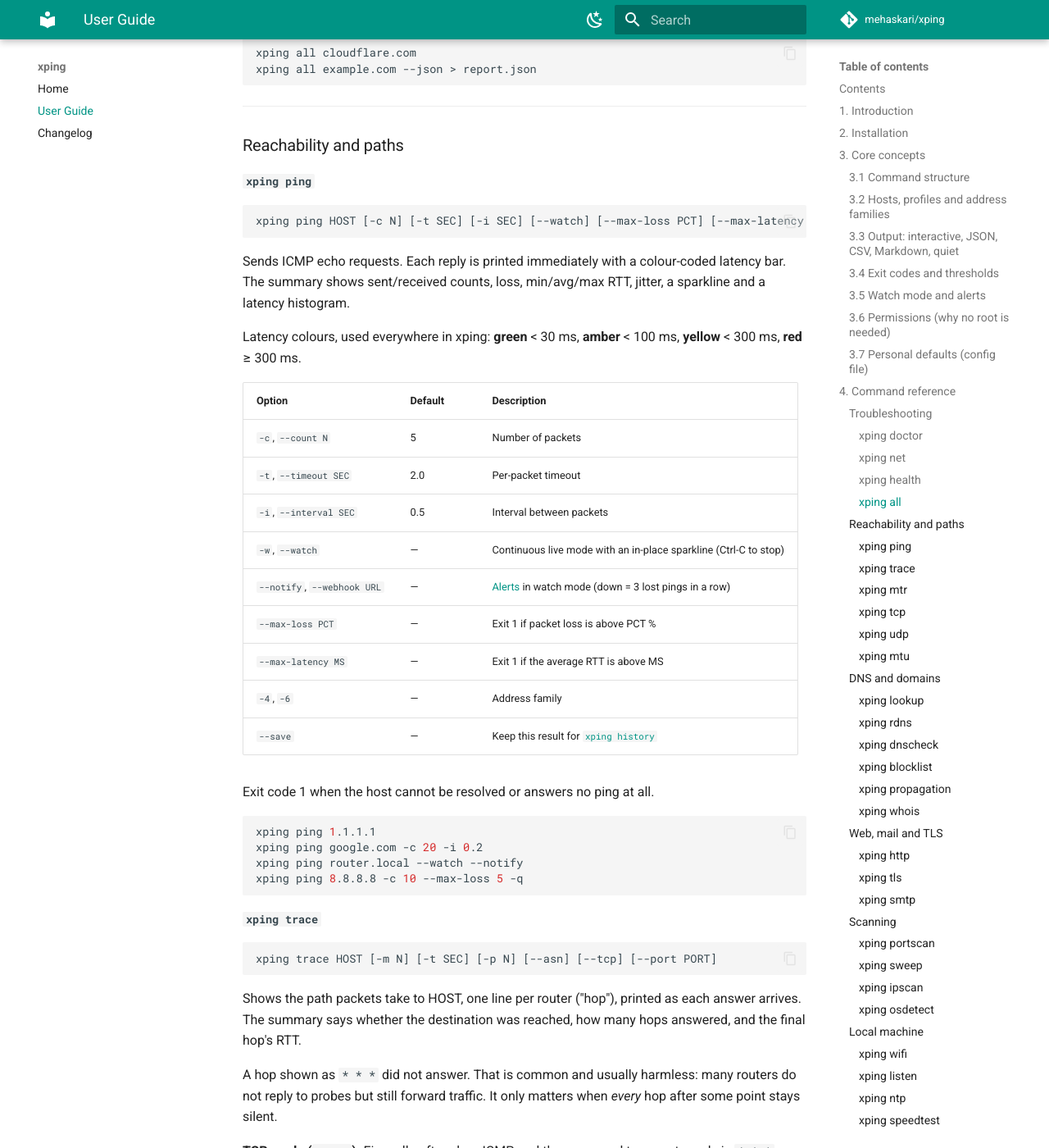
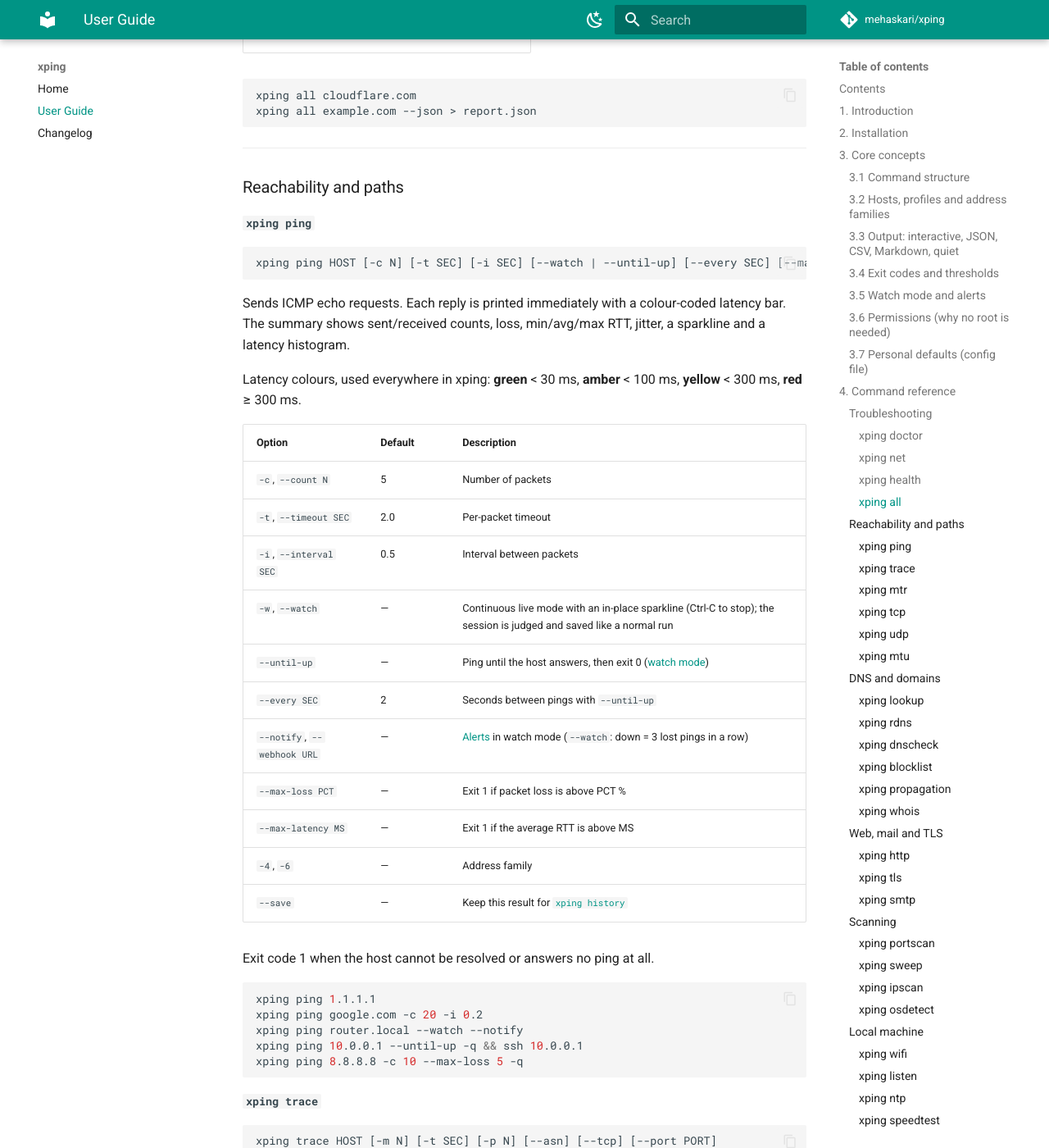
Before and after one commit to mehaskari/xping, an MkDocs documentation site: the page built from docs/guide.md, in a window 1280 px wide and 1400 px high, scrolled down 12129 px. Shown: the whole window at 82% size. Built offline with MkDocs 1.6.1 and Material for MkDocs 9.7.7, drawn with Linux system fonts in a browser that asks for light colours; comment, search, counter and statistics services are not loaded; some of the changed text lies outside the part shown.

Commit message:
feat(ping): --until-up/--every; --watch session is judged and savable
ping now supports --until-up and --every like tcp/udp/http/health (one
ping per check). The live --watch mode returns the session as a
PingResult, so thresholds, the exit code and --save apply to it, and an
unresolvable host exits 1 instead of 0.

Co-Authored-By: Claude Opus 5.5 <noreply@anthropic.com>

````diff
--- a/docs/guide.md
+++ b/docs/guide.md
@@ -189,22 +189,25 @@ xping tls example.com --min-days 14 -q || echo "renew the certificate"
 
 ### 3.5 Watch mode and alerts
 
-`tcp`, `udp`, `http` and `health` can repeat themselves:
+`ping`, `tcp`, `udp`, `http` and `health` can repeat themselves:
 
 | Option | Effect |
 |--------|--------|
 | `--watch` | Repeat every `--every` seconds until Ctrl-C. Prints one line per check, highlights DOWN/UP changes with the downtime, and ends with a summary (uptime %, state changes, longest outage, average latency). The exit code reflects the final state. |
 | `--until-up` | Repeat until the check passes, then exit 0. Combine with `-q` to wait silently in scripts. Ctrl-C exits 130. |
-| `--every SEC` | Seconds between checks. Defaults: `tcp` 2, `udp` 5, `http` 5, `health` 30. |
+| `--every SEC` | Seconds between checks. Defaults: `ping` 2, `tcp` 2, `udp` 5, `http` 5, `health` 30. |
 
 Each round is judged exactly like a single run. Thresholds such as
 `--max-latency` or `--expect-status` therefore decide UP and DOWN too.
 
-`ping --watch` (`-w`) is a separate live mode. It shows a continuously
-redrawn sparkline and running statistics.
-
-**Alerts.** In any watch mode (`ping --watch`, and `--watch` /
-`--until-up` on `tcp`, `udp`, `http`, `health`) you can be told about changes:
+`ping --watch` (`-w`) is a live mode of its own: one ping every
+`--interval` with a continuously redrawn sparkline and running
+statistics. When you stop it, the whole session counts as one ping run,
+so `--max-loss`, `--max-latency`, the exit code and `--save` apply to it.
+`ping --until-up` sends one ping per check, like `tcp --until-up`.
+
+**Alerts.** In any watch mode (`--watch` / `--until-up` on `ping`, `tcp`,
+`udp`, `http`, `health`) you can be told about changes:
 
 | Option | Effect |
 |--------|--------|
@@ -476,7 +479,7 @@ xping all example.com --json > report.json
 #### `xping ping`
 
 ```
-xping ping HOST [-c N] [-t SEC] [-i SEC] [--watch] [--max-loss PCT] [--max-latency MS]
+xping ping HOST [-c N] [-t SEC] [-i SEC] [--watch | --until-up] [--every SEC] [--max-loss PCT] [--max-latency MS]
 ```
 
 Sends ICMP echo requests. Each reply is printed immediately with a
@@ -491,8 +494,10 @@ Latency colours, used everywhere in xping: **green** < 30 ms,
 | `-c`, `--count N` | 5 | Number of packets |
 | `-t`, `--timeout SEC` | 2.0 | Per-packet timeout |
 | `-i`, `--interval SEC` | 0.5 | Interval between packets |
-| `-w`, `--watch` | — | Continuous live mode with an in-place sparkline (Ctrl-C to stop) |
-| `--notify`, `--webhook URL` | — | [Alerts](#35-watch-mode-and-alerts) in watch mode (down = 3 lost pings in a row) |
+| `-w`, `--watch` | — | Continuous live mode with an in-place sparkline (Ctrl-C to stop); the session is judged and saved like a normal run |
+| `--until-up` | — | Ping until the host answers, then exit 0 ([watch mode](#35-watch-mode-and-alerts)) |
+| `--every SEC` | 2 | Seconds between pings with `--until-up` |
+| `--notify`, `--webhook URL` | — | [Alerts](#35-watch-mode-and-alerts) in watch mode (`--watch`: down = 3 lost pings in a row) |
 | `--max-loss PCT` | — | Exit 1 if packet loss is above PCT % |
 | `--max-latency MS` | — | Exit 1 if the average RTT is above MS |
 | `-4`, `-6` | — | Address family |
@@ -504,6 +509,7 @@ Exit code 1 when the host cannot be resolved or answers no ping at all.
 xping ping 1.1.1.1
 xping ping google.com -c 20 -i 0.2
 xping ping router.local --watch --notify
+xping ping 10.0.0.1 --until-up -q && ssh 10.0.0.1
 xping ping 8.8.8.8 -c 10 --max-loss 5 -q
 ```
 
````
Also changed, not shown: README.md (+3 -3 lines), docs/changelog.md (+9 -0 lines), 6 other files.
